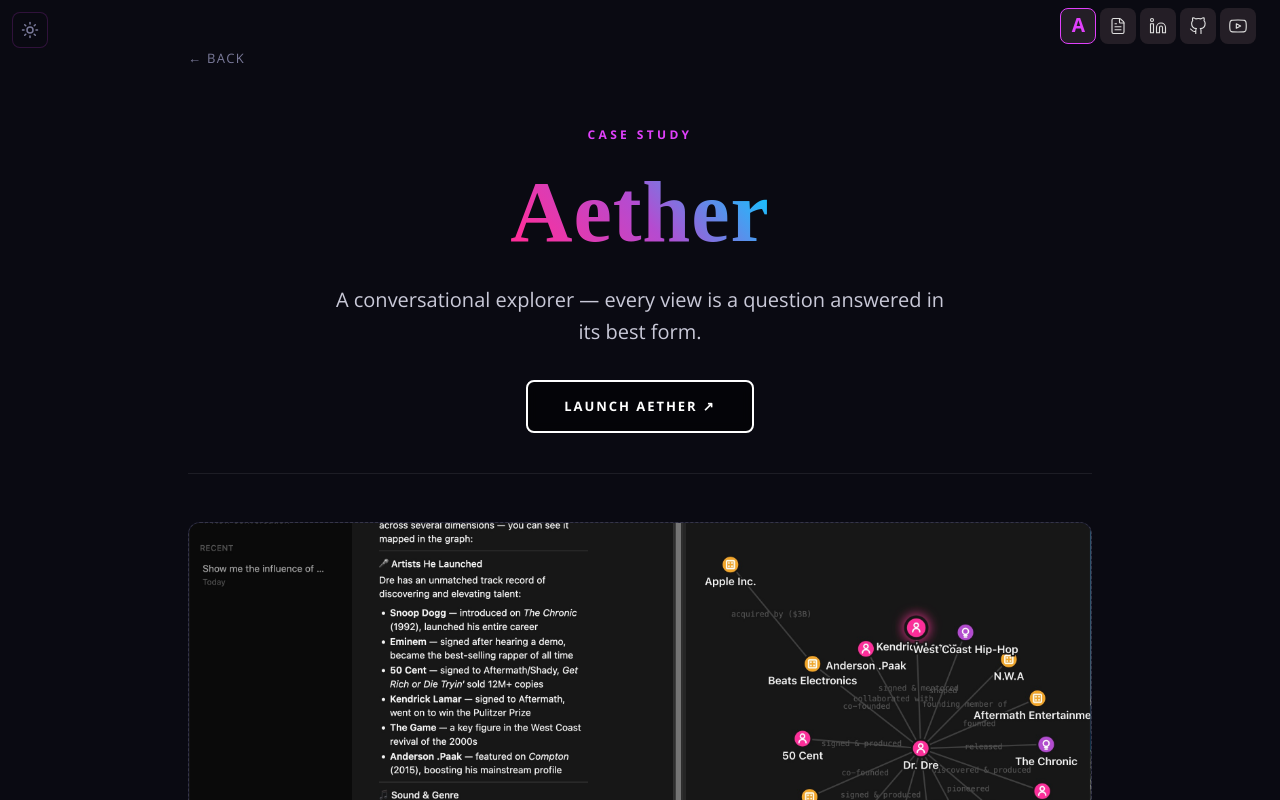
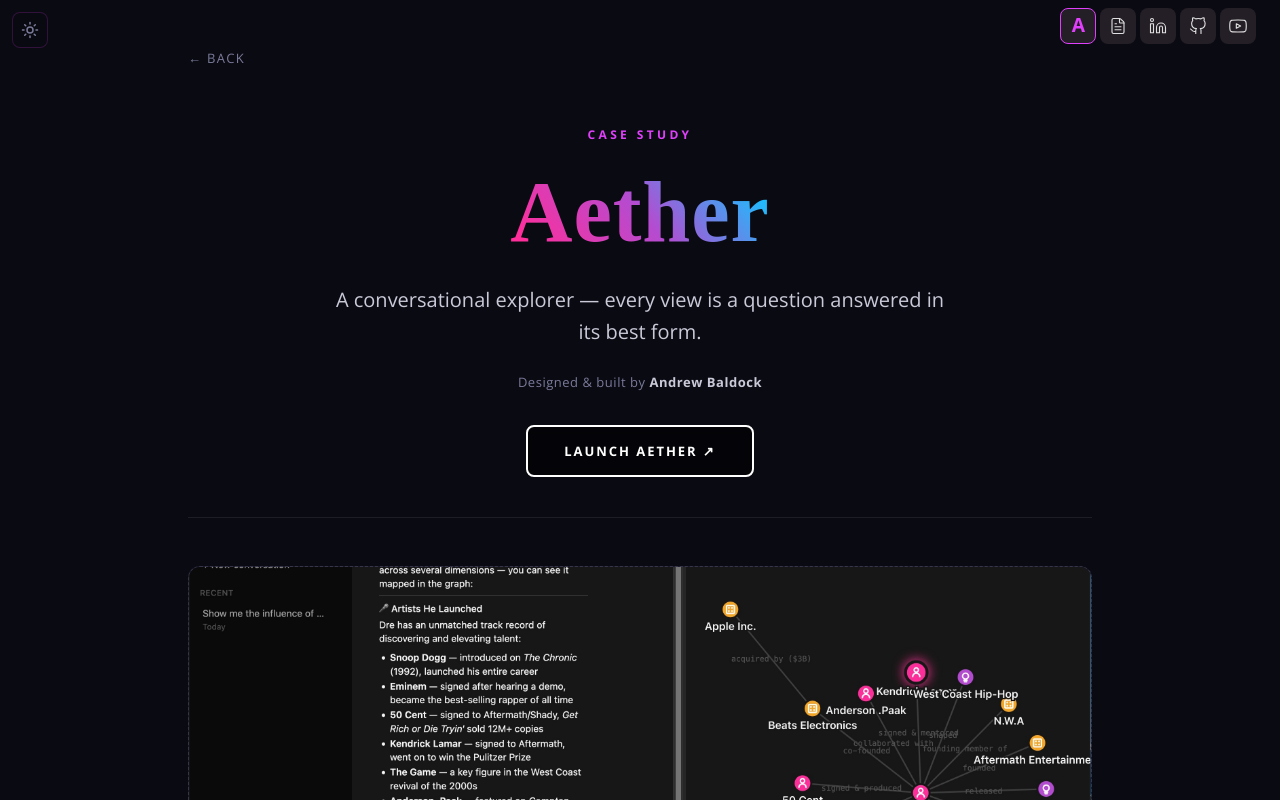
Before and after one commit to andrewbaldock/website, a React (Vite) app: page /aether in a window 1280 px wide. Shown: the top 800 px of the page. Built offline with nearby package versions, Linux system fonts and the light colour scheme; a web font is replaced by a local one.

Commit message:
fix resume spacing issue

```diff
--- a/src/App.less
+++ b/src/App.less
@@ -705,7 +705,10 @@
 
   &__sep {
     color: rgba(122, 122, 154, 0.5);
-    padding: 0 8px;
+    // Spacing comes from real whitespace in the markup (not padding) so a
+    // copy/paste of the contact line keeps the separators readable.
+    margin: 0 8px;
+    user-select: none;
   }
 
   &__block {
@@ -804,6 +807,7 @@
         height: 5px;
         border-radius: 50%;
         background: @purple;
+        user-select: none;
       }
 
       strong { font-weight: 600; color: #fff; }
@@ -944,7 +948,19 @@
     line-height: 1.6;
     color: @text;
     max-width: 620px;
+    margin: 0 auto 24px;
+  }
+
+  &__byline {
+    font-size: 13px;
+    letter-spacing: 0.04em;
+    color: @muted;
     margin: 0 auto 32px;
+  }
+
+  &__byline-name {
+    color: @text;
+    font-weight: 600;
   }
 
   &__cta {
@@ -1664,6 +1680,8 @@
   &__eyebrow { color: var(--pt-pink); }
 
   &__tagline { color: var(--pt-text); }
+  &__byline { color: var(--pt-muted); }
+  &__byline-name { color: var(--pt-text); }
 
   &__h2 { color: var(--pt-text); }
   &__lede { color: var(--pt-text); }
--- a/src/components/AetherCaseStudy.jsx
+++ b/src/components/AetherCaseStudy.jsx
@@ -381,6 +381,9 @@
           <p className="aether-cs__tagline">
             A conversational explorer — every view is a question answered in its best form.
           </p>
+          <p className="aether-cs__byline">
+            Designed &amp; built by <span className="aether-cs__byline-name">Andrew Baldock</span>
+          </p>
           <div className="aether-cs__cta resume-buttons">
             <a className="primary" href={LIVE_URL} target="_blank" rel="noreferrer">
               <span className="cta-spark" aria-hidden="true" />
--- a/vite.config.js
+++ b/vite.config.js
@@ -19,5 +19,5 @@
 // https://vite.dev/config/
 export default defineConfig({
   plugins: [react(), buildTimestamp()],
-  server: { port: 5173 },
+  server: { port: 5173, allowedHosts: ['website-dev'] },
 })
```
Also changed, not shown: scripts/resumeTemplate.mjs (+11 -2 lines), 1 other file (tests, documents, lock files or other folders).
